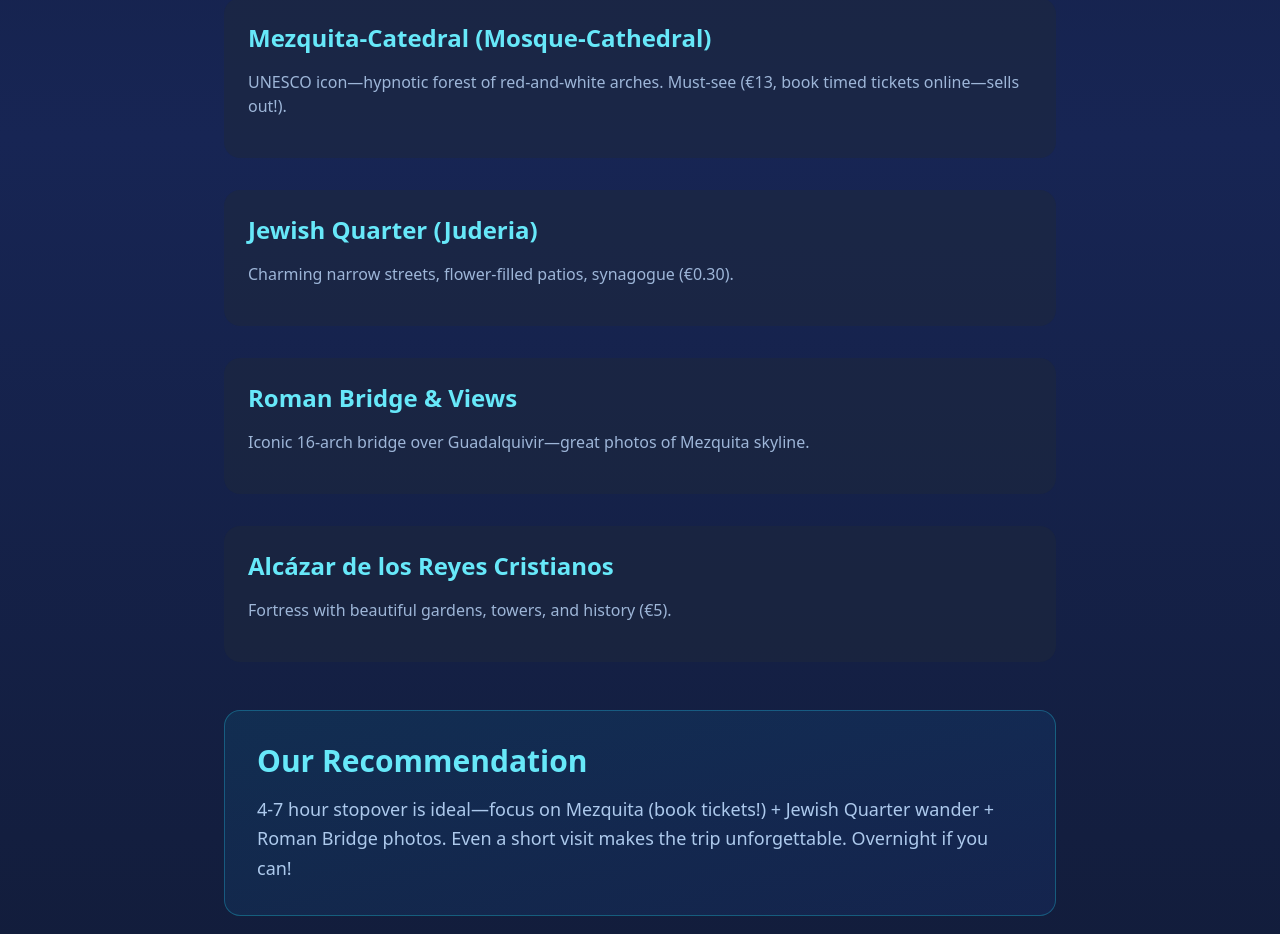
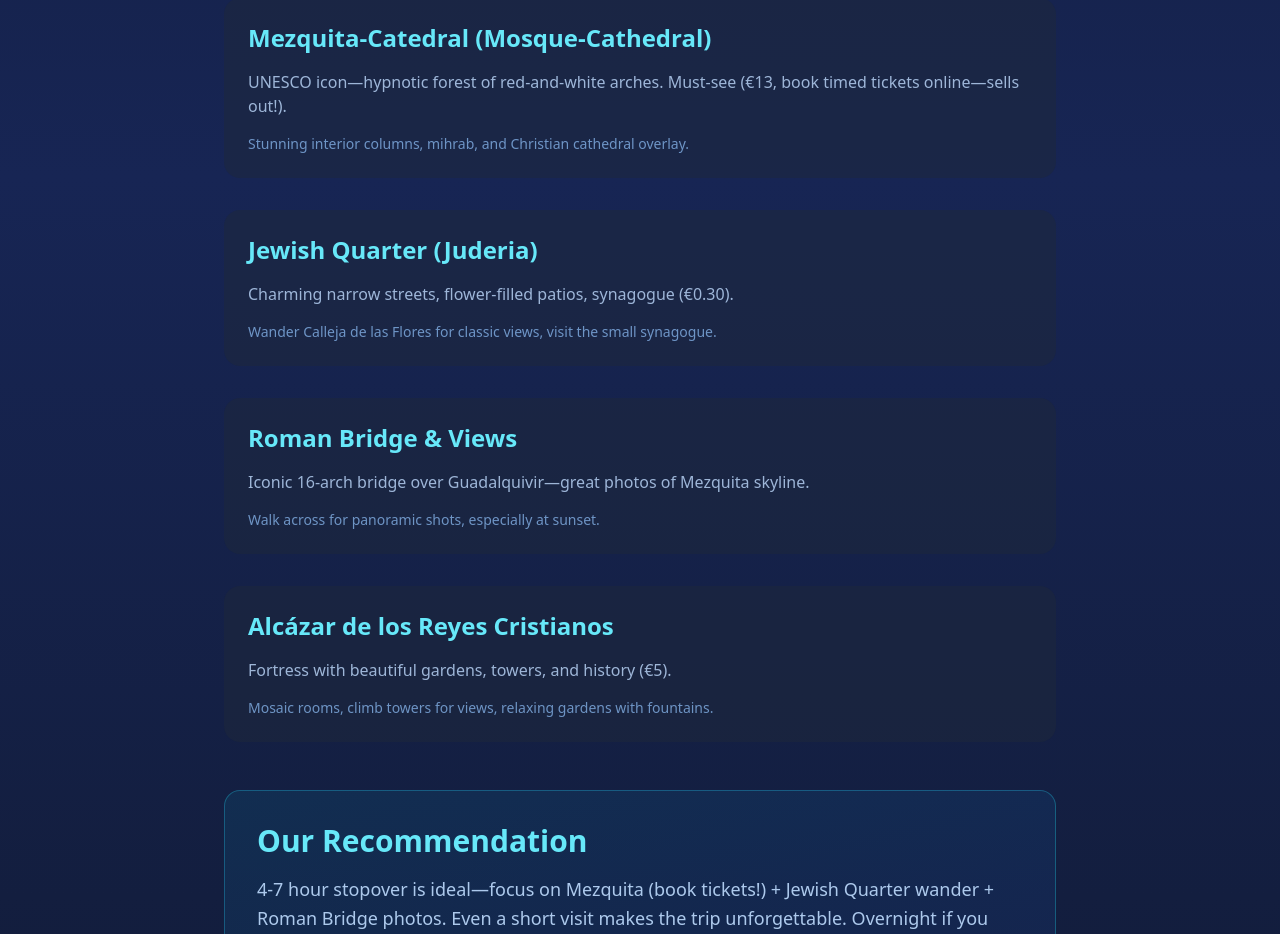
Before and after one commit to michaeljomahoney1985/get-me-there, a Next.js app: page /cordoba-stopover in a window 1280 px wide. Shown: the part 1260-2194 px from the top of the page. Built offline with nearby package versions, Linux system fonts and the light colour scheme.

Commit message:
Update cordoba-stopover.js

```diff
--- a/pages/cordoba-stopover.js
+++ b/pages/cordoba-stopover.js
@@ -105,29 +105,25 @@ export default function CordobaStopover() {
             <div className="bg-slate-800/50 rounded-2xl p-6">
               <h3 className="text-2xl font-bold text-cyan-300 mb-4">Mezquita-Catedral (Mosque-Cathedral)</h3>
               <p className="text-blue-200/80 mb-4">UNESCO icon—hypnotic forest of red-and-white arches. Must-see (€13, book timed tickets online—sells out!).</p>
-              <div className="grid grid-cols-1 md:grid-cols-3 gap-4"><grok:render card_id="d97868" card_type="image_card" type="render_searched_image"></grok:render><grok:render card_id="36759a" card_type="image_card" type="render_searched_image"></grok:render><grok:render card_id="1a93ed" card_type="image_card" type="render_searched_image"></grok:render>
-              </div>
+              <p className="text-sm text-blue-300/70">Stunning interior columns, mihrab, and Christian cathedral overlay.</p>
             </div>
 
             <div className="bg-slate-800/50 rounded-2xl p-6">
               <h3 className="text-2xl font-bold text-cyan-300 mb-4">Jewish Quarter (Juderia)</h3>
               <p className="text-blue-200/80 mb-4">Charming narrow streets, flower-filled patios, synagogue (€0.30).</p>
-              <div className="grid grid-cols-1 md:grid-cols-3 gap-4"><grok:render card_id="09d123" card_type="image_card" type="render_searched_image"></grok:render><grok:render card_id="524d04" card_type="image_card" type="render_searched_image"></grok:render><grok:render card_id="2cb46e" card_type="image_card" type="render_searched_image"></grok:render>
-              </div>
+              <p className="text-sm text-blue-300/70">Wander Calleja de las Flores for classic views, visit the small synagogue.</p>
             </div>
 
             <div className="bg-slate-800/50 rounded-2xl p-6">
               <h3 className="text-2xl font-bold text-cyan-300 mb-4">Roman Bridge & Views</h3>
               <p className="text-blue-200/80 mb-4">Iconic 16-arch bridge over Guadalquivir—great photos of Mezquita skyline.</p>
-              <div className="grid grid-cols-1 md:grid-cols-3 gap-4"><grok:render card_id="8dc9d4" card_type="image_card" type="render_searched_image"></grok:render><grok:render card_id="259b7d" card_type="image_card" type="render_searched_image"></grok:render><grok:render card_id="9b9359" card_type="image_card" type="render_searched_image"></grok:render>
-              </div>
+              <p className="text-sm text-blue-300/70">Walk across for panoramic shots, especially at sunset.</p>
             </div>
 
             <div className="bg-slate-800/50 rounded-2xl p-6">
               <h3 className="text-2xl font-bold text-cyan-300 mb-4">Alcázar de los Reyes Cristianos</h3>
               <p className="text-blue-200/80 mb-4">Fortress with beautiful gardens, towers, and history (€5).</p>
-              <div className="grid grid-cols-1 md:grid-cols-3 gap-4"><grok:render card_id="6d3145" card_type="image_card" type="render_searched_image"></grok:render><grok:render card_id="fc2575" card_type="image_card" type="render_searched_image"></grok:render><grok:render card_id="f92952" card_type="image_card" type="render_searched_image"></grok:render>
-              </div>
+              <p className="text-sm text-blue-300/70">Mosaic rooms, climb towers for views, relaxing gardens with fountains.</p>
             </div>
           </div>
         </section>
```
